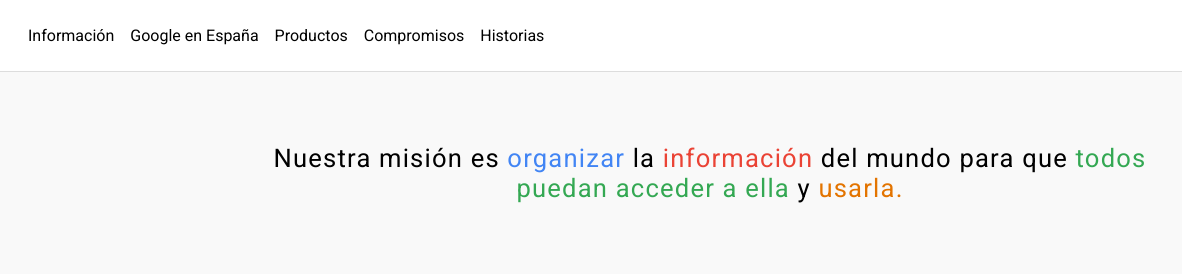
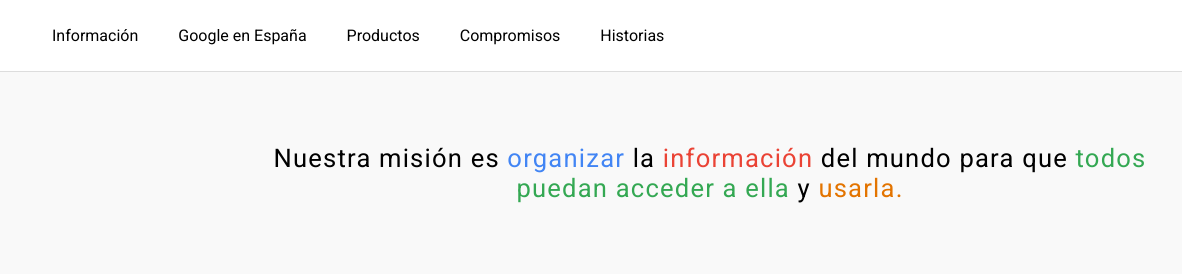
Before and after one commit to IanRojasVVH/fundamentosWeb, a plain HTML site: page HTML/Evaluacion/index.html in a window 1280 px wide. Shown: the top 280 px of the page, 98-1280 px from the left. Drawn offline with Linux system fonts and the light colour scheme.

Commit message:
Update style.css

```diff
--- a/HTML/Evaluacion/style.css
+++ b/HTML/Evaluacion/style.css
@@ -30,6 +30,7 @@ body {
 .nav-links a {
     text-decoration: none;
     color: black;
+    margin-left: 3vh;
 }
 
 .nav-links a.active {
```
